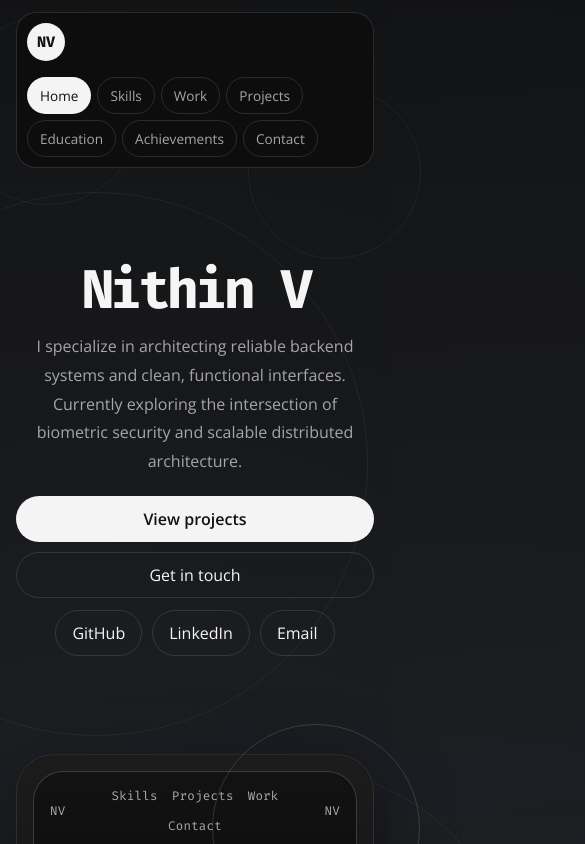
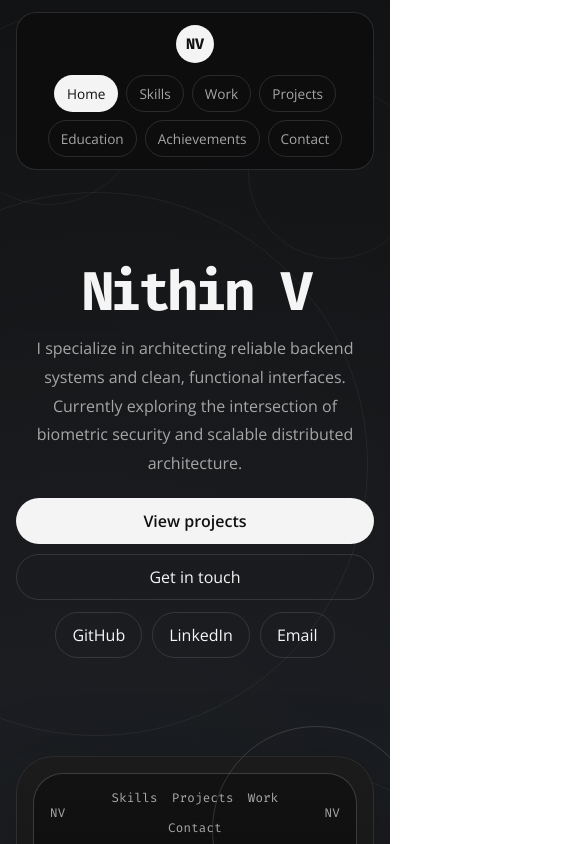
Before and after one commit to Nithin-joshua/Portfolio, a React (Vite) app: page / in a window 390 px wide. Shown: the top 844 px of the page, 585 px wide, since content can reach past the window. Built offline with nearby package versions, Linux system fonts and the light colour scheme.

Commit message:
Style: Add hover transitions to hero title lines and update footer to be more compact

```diff
--- a/src/components/SiteFooter.jsx
+++ b/src/components/SiteFooter.jsx
@@ -1,4 +1,4 @@
-// This file renders the site-wide footer.
+// This file renders the site-wide footer with a compact design.
 import React from 'react';
 
 function SiteFooter() {
@@ -7,6 +7,11 @@ function SiteFooter() {
   return (
     <footer className="site-footer">
       <div className="footer-content">
+        <div className="footer-info">
+          <span className="footer-info-item">Based in Bangalore</span>
+          <span className="footer-info-item">Fullstack & AI/ML</span>
+          <span className="footer-info-item">React • Vite • Node.js</span>
+        </div>
         <p className="footer-note">
           Portfolio website by Nithin V &copy; {currentYear}
         </p>
--- a/src/index.css
+++ b/src/index.css
@@ -24,10 +24,13 @@
 
 * {
   box-sizing: border-box;
+  margin: 0;
+  padding: 0;
 }
 
 html {
   scroll-behavior: smooth;
+  overflow-x: hidden;
 }
 
 body {
@@ -39,6 +42,10 @@ body {
     linear-gradient(180deg, #0a0a0a 0%, #111112 30%, #0d0d0e 100%);
   color: var(--color-text);
   font-family: 'Open Sans', sans-serif;
+  overflow-x: hidden;
+  position: relative;
+  word-wrap: break-word;
+  overflow-wrap: break-word;
 }
 
 body::before,
@@ -65,9 +72,9 @@ body::after {
   top: 22vw;
 }
 
-img {
-  display: block;
+img, video {
   max-width: 100%;
+  height: auto;
 }
 
 button,
@@ -96,6 +103,7 @@ a:hover {
 
 .site-shell {
   position: relative;
+  overflow-x: hidden;
 }
 
 .page-ring {
@@ -274,6 +282,14 @@ a:hover {
 .preview-title-line,
 .contact-title-line {
   display: block;
+  transition: transform 400ms cubic-bezier(0.2, 1, 0.3, 1), color 400ms ease;
+  cursor: default;
+}
+
+.hero-title-line:hover {
+  transform: translateX(12px) scale(1.02);
+  color: #ffffff;
+  text-shadow: 0 0 30px rgba(255, 255, 255, 0.15);
 }
 
 .hero-intro {
@@ -940,20 +956,41 @@ a:hover {
 }
 
 .site-footer {
-  width: 100%;
-  margin-top: 100px;
-  padding: 80px 0 120px;
+  width: var(--page-width);
+  margin: 40px auto 0; /* Reduced from 80px */
+  padding: 30px 0 40px; /* Much more compact padding */
   border-top: 1px solid var(--color-border-strong);
   text-align: center;
-  background: var(--color-bg);
   position: relative;
   z-index: 100;
+  background: var(--color-bg);
+}
+
+.footer-content {
+  display: flex;
+  flex-direction: column;
+  gap: 12px;
+  align-items: center;
+}
+
+.footer-info {
+  display: flex;
+  gap: 20px;
+  justify-content: center;
+  flex-wrap: wrap;
+}
+
+.footer-info-item {
+  color: var(--color-muted);
+  font-family: 'Fira Code', monospace;
+  font-size: 0.8rem;
 }
 
 .footer-note {
   color: #ffffff;
   font-family: 'Fira Code', monospace;
-  font-size: 1rem;
+  font-size: 0.95rem;
+  font-weight: 500;
 }
 
 .achievements-list {
@@ -1034,14 +1071,16 @@ a:hover {
 @media (max-width: 768px) {
   .site-header {
     flex-direction: column;
-    align-items: stretch;
+    align-items: center; /* Changed from stretch */
     border-radius: 20px;
-    padding: 10px;
+    padding: 12px;
+    gap: 12px;
   }
 
   .header-nav {
-    justify-content: flex-start;
-    gap: 6px;
+    justify-content: center; /* Changed from flex-start */
+    gap: 8px;
+    width: 100%;
   }
 
   .nav-button {
```
